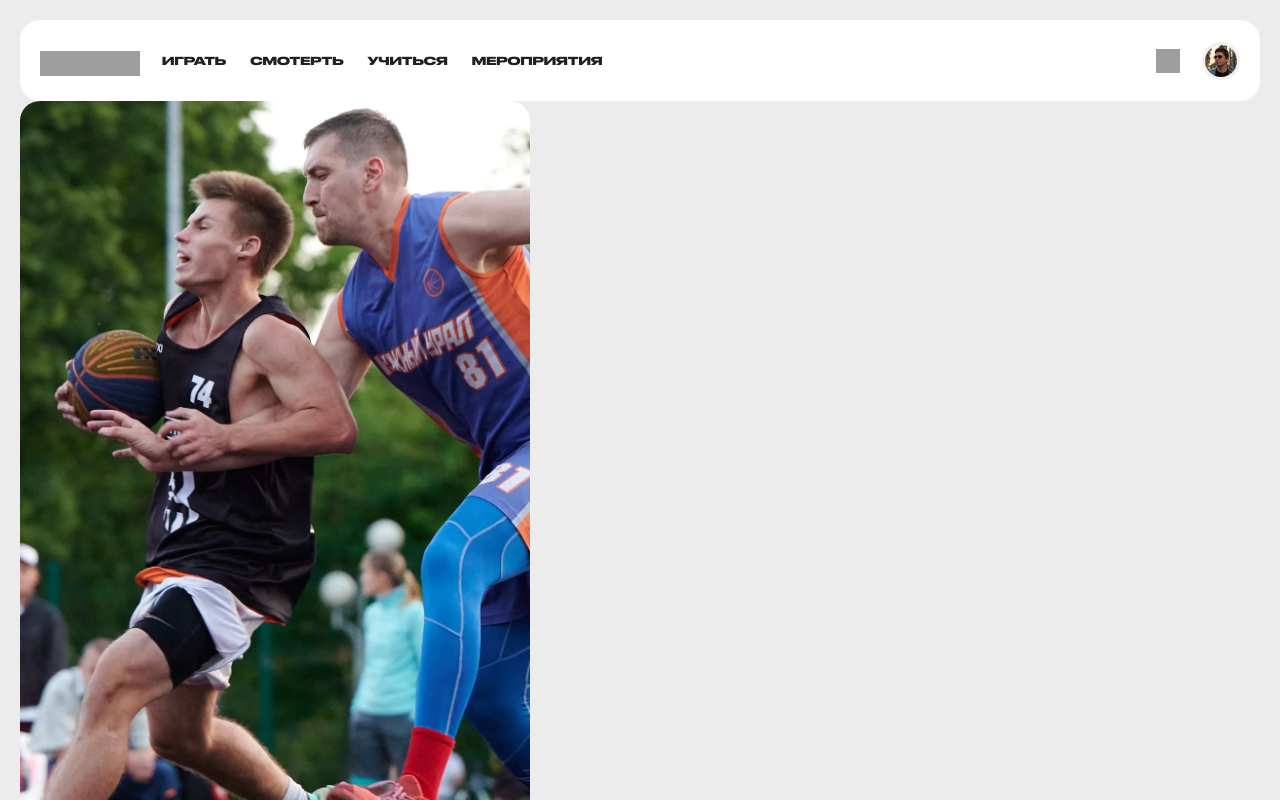
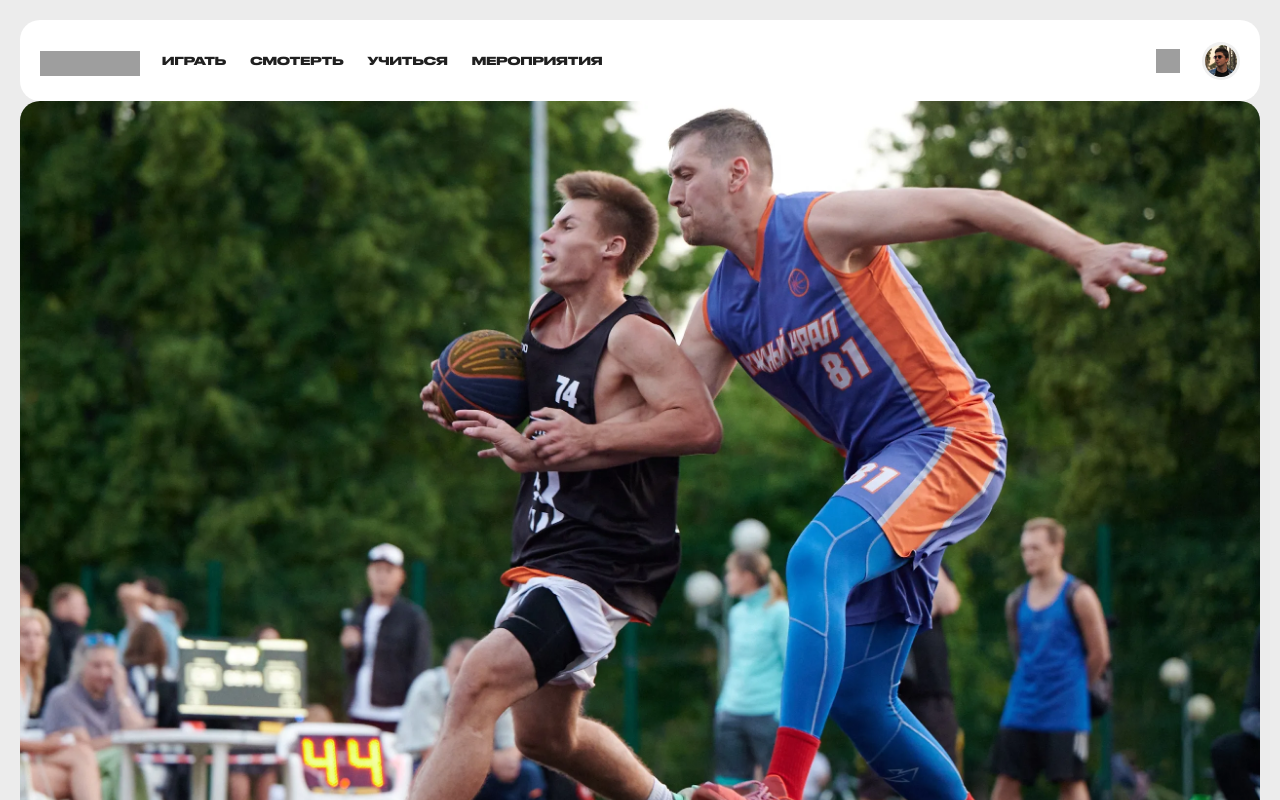
Before and after one commit to ivan-lev/test-task-xpage, a React (Vite) app: page / in a window 1280 px wide. Shown: the top 800 px of the page. Built offline with nearby package versions, Linux system fonts and the light colour scheme; grey boxes are pictures that could not be loaded.

Commit message:
feat: add additional colors snd global styles

```diff
--- a/src/variables/colors.scss
+++ b/src/variables/colors.scss
@@ -6,5 +6,6 @@
   --Desktop-grey-400: #747474;
   --Desktop-black: #202020;
   --Desktop-primary-green: #2e8d43;
+  --Desktop-primary-orange: #f36722;
   --Desktop-background: #efefef;
 }
--- a/src/variables/globalStyles.scss
+++ b/src/variables/globalStyles.scss
@@ -1,3 +1,9 @@
 .border-rounded {
+  border: 0;
   border-radius: 20px;
+  overflow: hidden;
 }
+
+.section {
+  width: 100%;
+}
```
